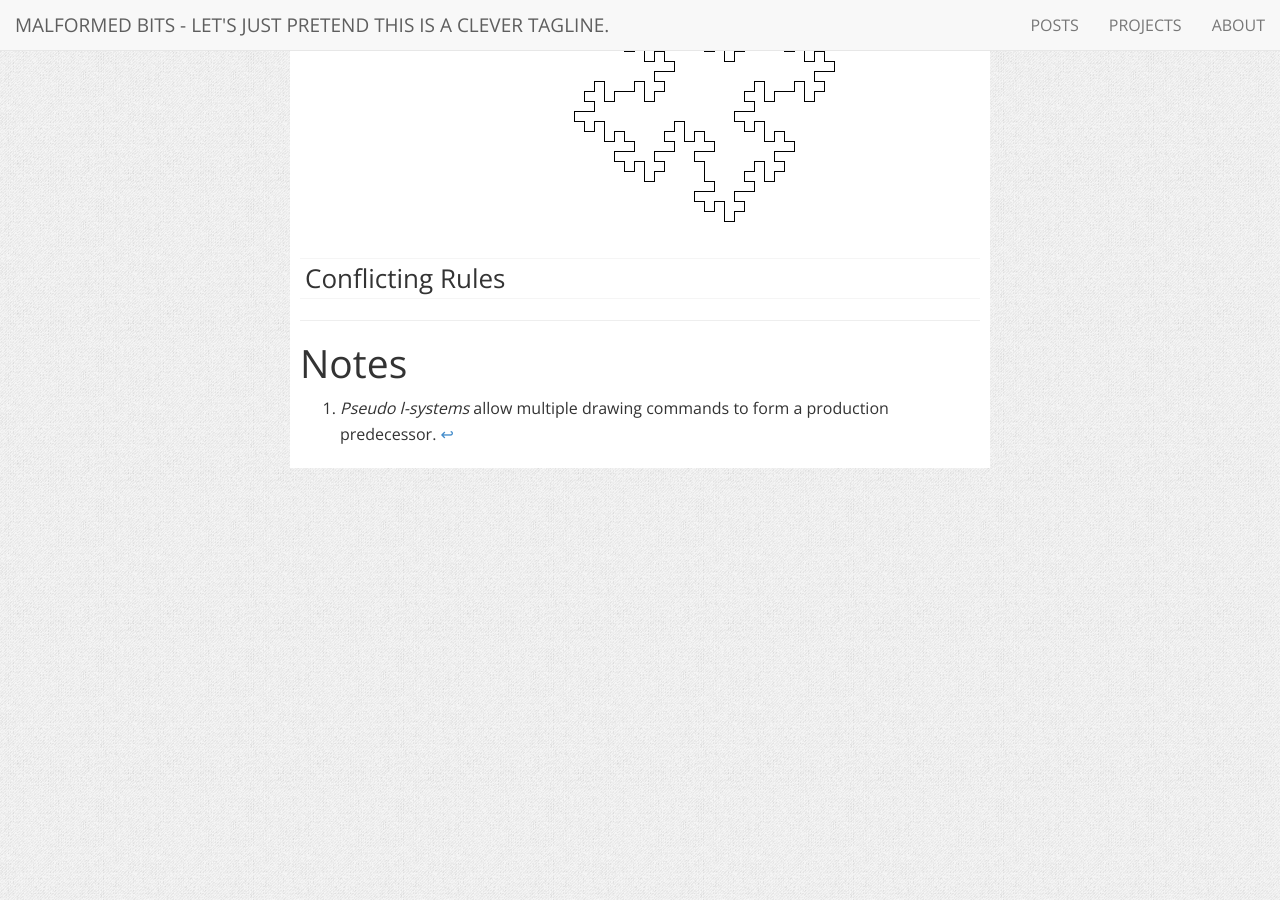
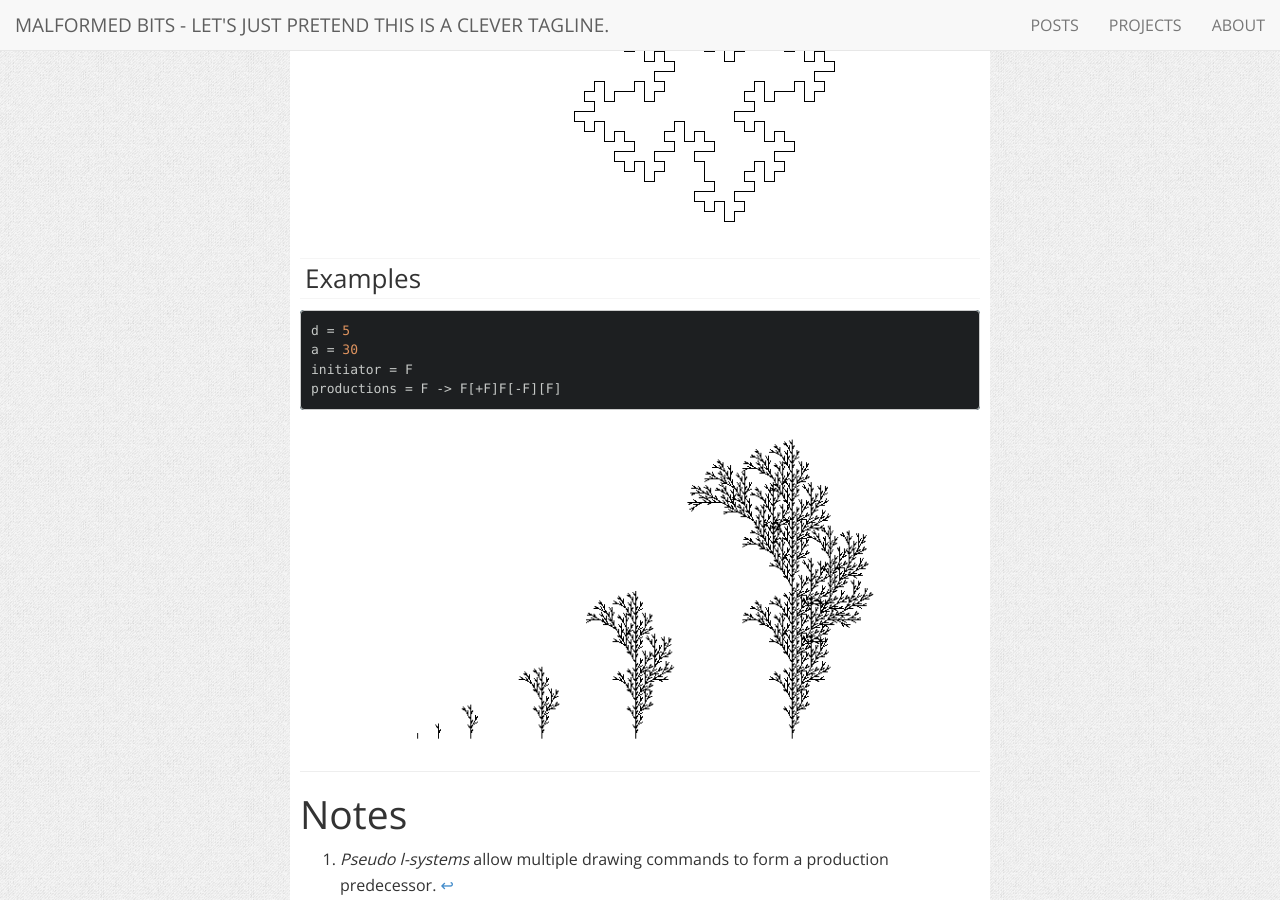
Before and after one commit to charlottepierce/charlottepierce.github.com, a Jekyll site: the page built from _posts/2014-12-12-DRAFT-Intro-to-L-Systems.md, in a window 1280 px wide and 900 px high, scrolled down 3150 px. Built offline with Jekyll 4.4.1, drawn with Linux system fonts in a browser that asks for light colours; nearby versions of some CDN libraries; some of the changed text lies outside the part shown.

Commit message:
Added plant evolution example.
Signed-off-by: Charlotte Pierce <charlotte@malformed-bits.com>

```diff
--- a/_posts/2014-12-12-DRAFT-Intro-to-L-Systems.md
+++ b/_posts/2014-12-12-DRAFT-Intro-to-L-Systems.md
@@ -82,7 +82,14 @@ Assuming an angle increment of 90 (i.e., `a = 90`), this evolution describes the
 
 ![Sample evolution]({{site.url}}/img/lsystems/simple_evolution.png)
 
-### Conflicting Rules ###
+### Examples ###
+
+	d = 5
+	a = 30
+	initiator = F
+	productions = F -> F[+F]F[-F][F]
+
+![Simple plant evolution]({{site.url}}/img/lsystems/plant_evolution.png)
 
 -----
 
```
Also changed, not shown: img/lsystems/plant_evolution.png (added).
